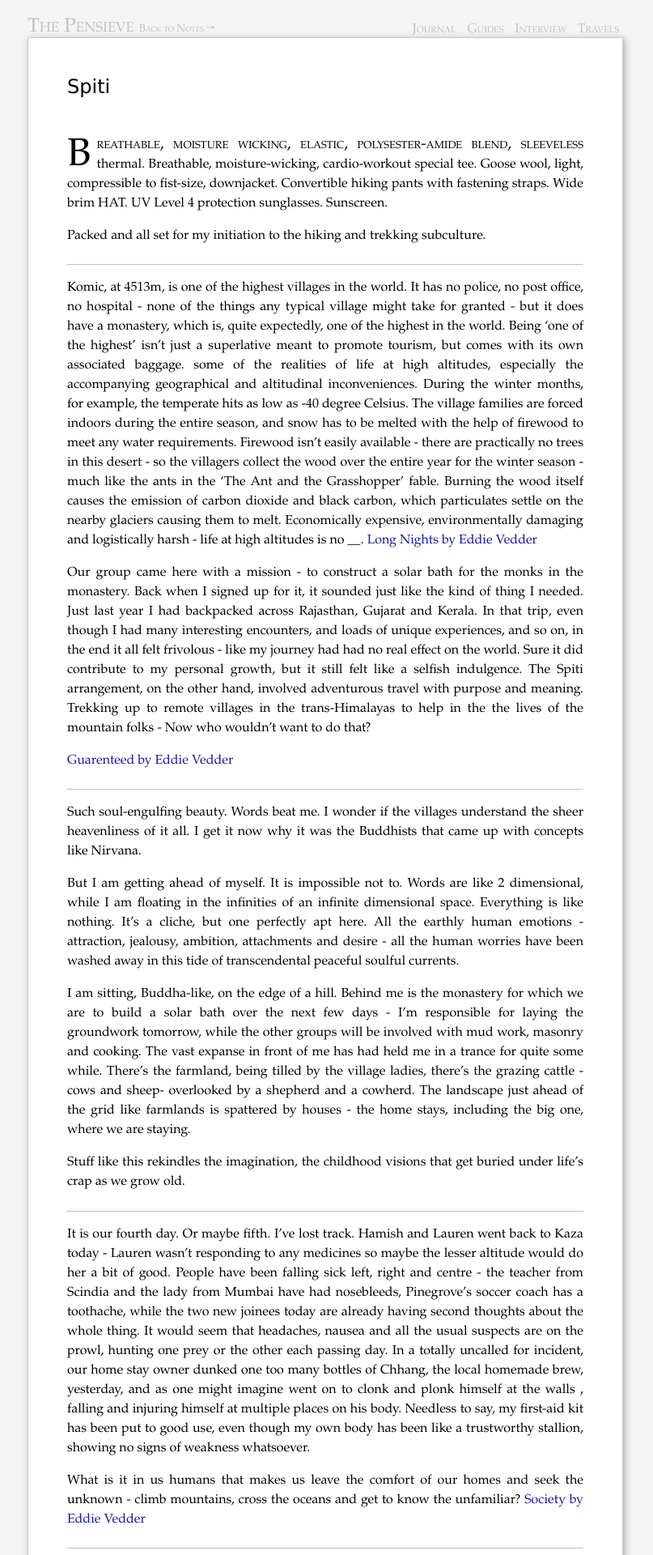
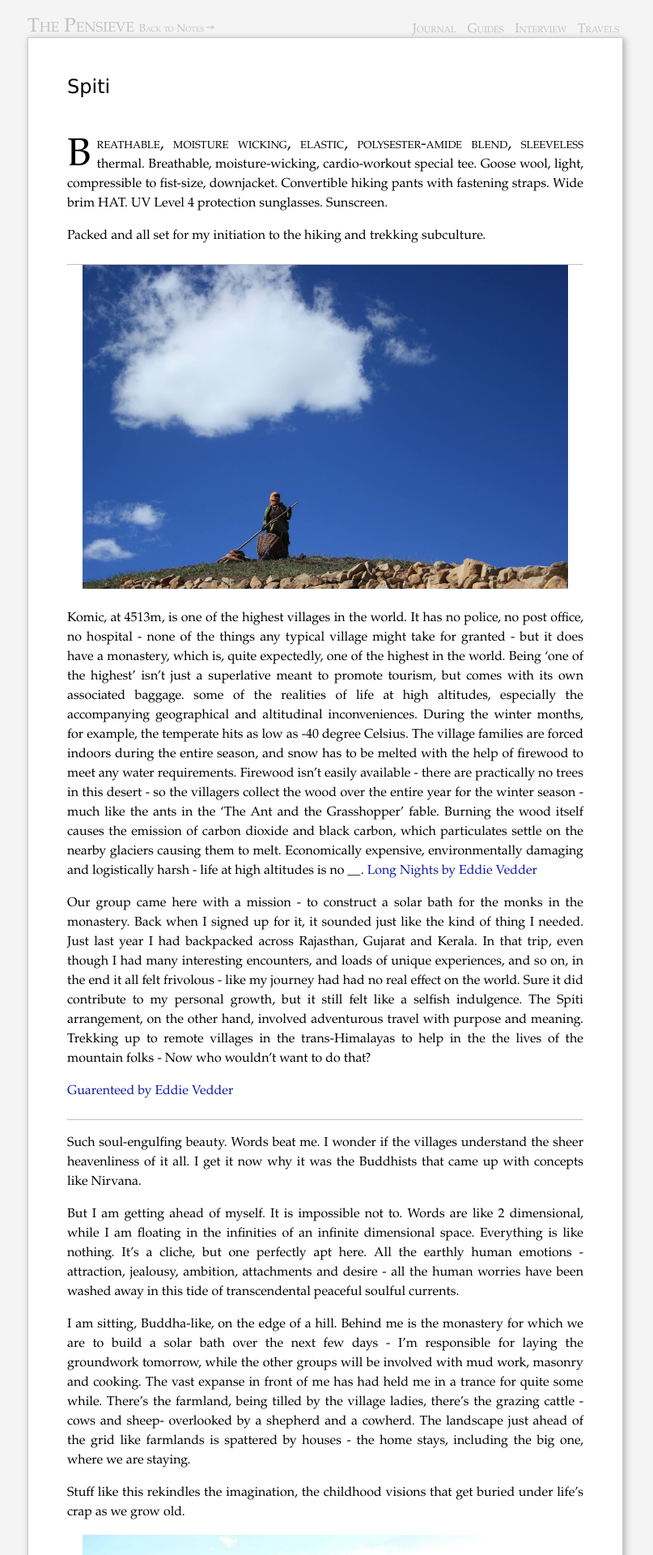
Before and after one commit to piyushahuja/piyushahuja.github.io, a Jekyll site: the page built from _posts/travel/2018-04-19-spiti.md, in a window 1280 px wide. Shown: the top 1920 px of the page at 81% size, without its empty margins (238-1045 px from the left). Built offline with Jekyll 4.4.1, drawn with Linux system fonts in a browser that asks for light colours; comment, search, counter and statistics services are not loaded.

Commit message:
auto deployed

```diff
--- a/_posts/travel/2018-04-19-spiti.md
+++ b/_posts/travel/2018-04-19-spiti.md
@@ -11,6 +11,9 @@ comments: true
 
 ---
 
+
+
+
 Breathable, moisture wicking, elastic, polysester-amide blend, sleeveless thermal. Breathable, moisture-wicking, cardio-workout special tee. Goose wool, light, compressible to fist-size, downjacket. Convertible hiking pants with fastening straps. Wide brim HAT. UV Level 4 protection sunglasses. Sunscreen.
 
 Packed and all set for my initiation to the hiking and trekking subculture.
@@ -19,6 +22,8 @@ Packed and all set for my initiation to the hiking and trekking subculture.
 
 -----
 
+<center> <img src="files/images/spiti/villager.jpg" alt="Komic" width="600" height= "400" align="villager" /> </center>
+
 Komic, at 4513m, is one of the highest villages in the world. It has no police, no post office, no hospital - none of the things any typical village might take for granted - but it does have a monastery, which is, quite expectedly, one of the highest in the world. Being ‘one of the highest’ isn’t just a superlative meant to promote tourism, but comes with its own associated baggage.  some of the realities of life at high altitudes, especially  the accompanying geographical and altitudinal inconveniences. During the winter months, for example, the temperate hits as low as -40 degree Celsius. The village families are forced indoors during the entire season, and snow has to be melted with the help of firewood to meet any water requirements. Firewood isn’t easily available - there are practically no trees in this desert - so the villagers collect the wood over the entire year for the winter season - much like the ants in the ‘The Ant and the Grasshopper' fable. Burning the wood itself causes the emission of carbon dioxide and black carbon, which particulates settle on the nearby glaciers causing them to melt. Economically expensive, environmentally damaging and logistically harsh -  life at high altitudes is no ____.
 [Long Nights by Eddie Vedder](https://www.youtube.com/watch?v=_y9vzYDaKRY)
 
@@ -26,24 +31,19 @@ Our group came here with a mission - to construct a solar bath for the monks in
 
 [Guarenteed by Eddie Vedder](https://www.youtube.com/watch?v=Mwx3RvDWvDM)
 
+
 ----
 
 
 Such soul-engulfing beauty. Words beat me. I wonder if the villages understand the sheer heavenliness of it all. I get it now why it was the Buddhists that came up with concepts like Nirvana.
 
-
-
 But I am getting ahead of myself. It is impossible not to. Words are like 2 dimensional, while I am floating in the infinities of an infinite dimensional space. Everything is like nothing. It’s a cliche, but one perfectly apt here. All the earthly human emotions - attraction, jealousy, ambition, attachments and desire - all the human worries have been washed away in this tide of transcendental peaceful soulful currents.
-
-
 
 I am sitting, Buddha-like, on the edge of a hill. Behind me is the monastery for which we are to build a solar bath over the next few days - I’m responsible for laying the groundwork tomorrow, while the other groups will be involved with mud work, masonry and cooking. The vast expanse in front of me has had held me in a trance for quite some while. There’s the farmland, being tilled by the village ladies, there’s the grazing cattle - cows and sheep- overlooked by a shepherd and a cowherd. The landscape just ahead of the grid like farmlands is spattered by houses - the home stays, including the big one, where we are staying.
 
-
-
 Stuff like this rekindles the imagination, the childhood visions that get buried under life’s crap as we grow old.
 
-
+<center> <img src="files/images/spiti/komic.jpg" alt="Komic" width="600" height= "400" align="middle" /> </center>
 
 ----
 
@@ -76,9 +76,8 @@ It is the effect we strive to achieve through art. Art, ever so artificial, reac
 
 We get new visitors everyday. Most of them follow the same template - they’d typically be a group of 3 to 7, drive up in a jeep or a calvacade of motorbikes, and immediately brandish their DSLRs. The less aware ones - one would not think it possible to descend to such lower heights of less-awareness - would walk up to us and ask where Komic is. They’d watch us working happily in what have become our sort of daily chores - digging up the hill, shoving away the sand, carrying stones, levelling up the mud - and stand their with an amused bafflement - what I’d like to think of as admiration.
 
-
-
 They are tourists. We are travellers.
 
+<center> <img src="files/images/spiti/demul.jpg" alt="Komic" width="600" height= "400" align="middle" /> </center>
 
 ----
```
Also changed, not shown: files/images/spiti/demul.jpg (added), files/images/spiti/komic.jpg (added), files/images/spiti/villager.jpg (added).
